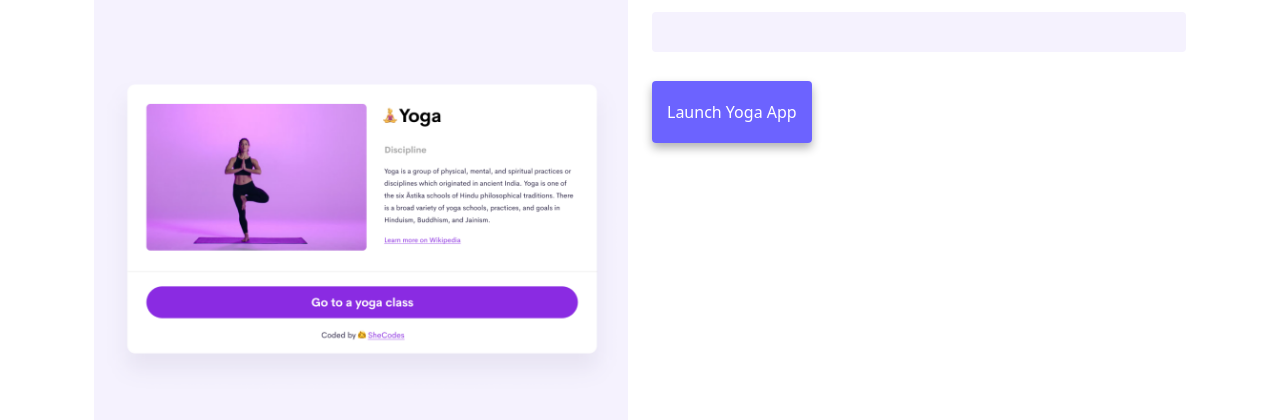
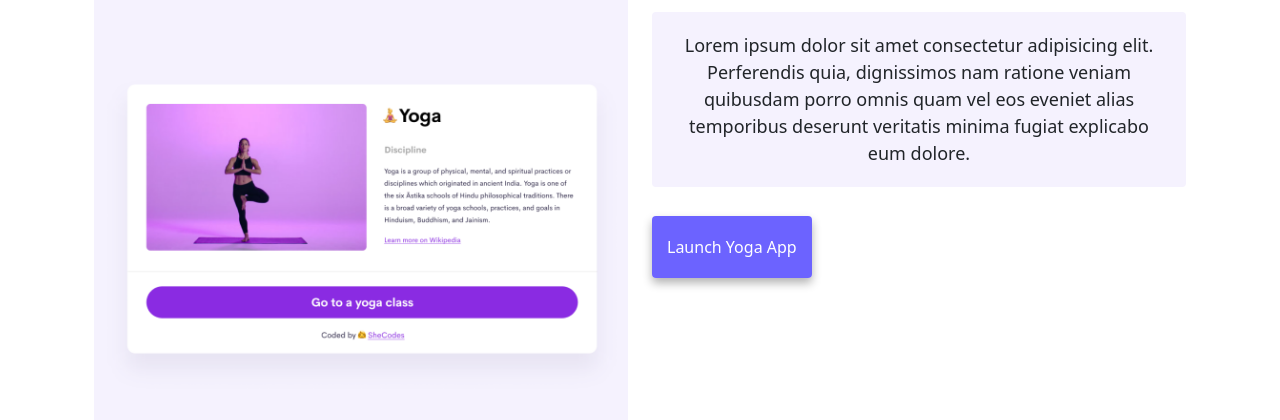
Before and after one commit to domoyna/homepage, a plain HTML site: page index.html in a window 1280 px wide. Shown: the part 380-800 px from the top of the page. Drawn offline with nearby package versions, Linux system fonts and the light colour scheme.

Commit message:
paragrap 1 added

```diff
--- a/index.html
+++ b/index.html
@@ -5,7 +5,7 @@
     <meta charset="UTF-8" />
     <meta http-equiv="X-UA-Compatible" content="IE=edge" />
     <meta name="viewport" content="width=device-width, initial-scale=1.0" />
-    <title>Domoina Ratsizafy</title>
+    <title>Domoina frontend dev</title>
     <link rel="stylesheet" href="style.css" />
     <link href="https://cdn.jsdelivr.net/npm/bootstrap@5.3.2/dist/css/bootstrap.min.css" rel="stylesheet"
         integrity="sha384-T3c6CoIi6uLrA9TneNEoa7RxnatzjcDSCmG1MXxSR1GAsXEV/Dwwykc2MPK8M2HN" crossorigin="anonymous" />
@@ -53,7 +53,12 @@
             </div>
             <div class="col-md-6">
                 <h2 class="mb-3">Yoga app</h2>
-                <p></p>
+                <p>
+                    Lorem ipsum dolor sit amet consectetur adipisicing elit. Perferendis
+                quia, dignissimos nam ratione veniam quibusdam porro omnis quam vel
+                eos eveniet alias temporibus deserunt veritatis minima fugiat
+                explicabo eum dolore.
+            </p>
                 <div class="mt-5">
                     <a href="#" class="primary-link">Launch Yoga App</a>
                 </div>
```
Also changed, not shown: about.html (+1 -1 lines).
